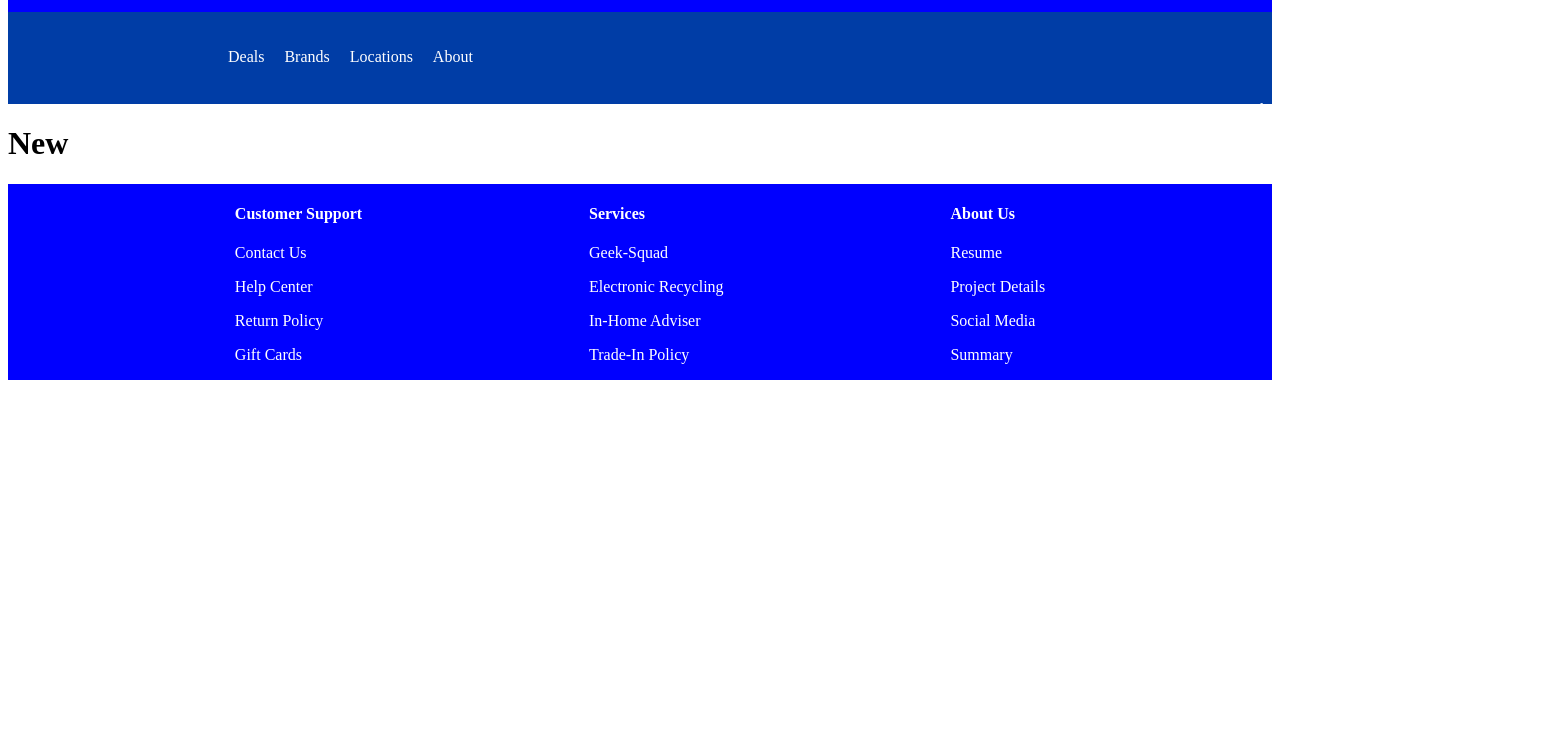
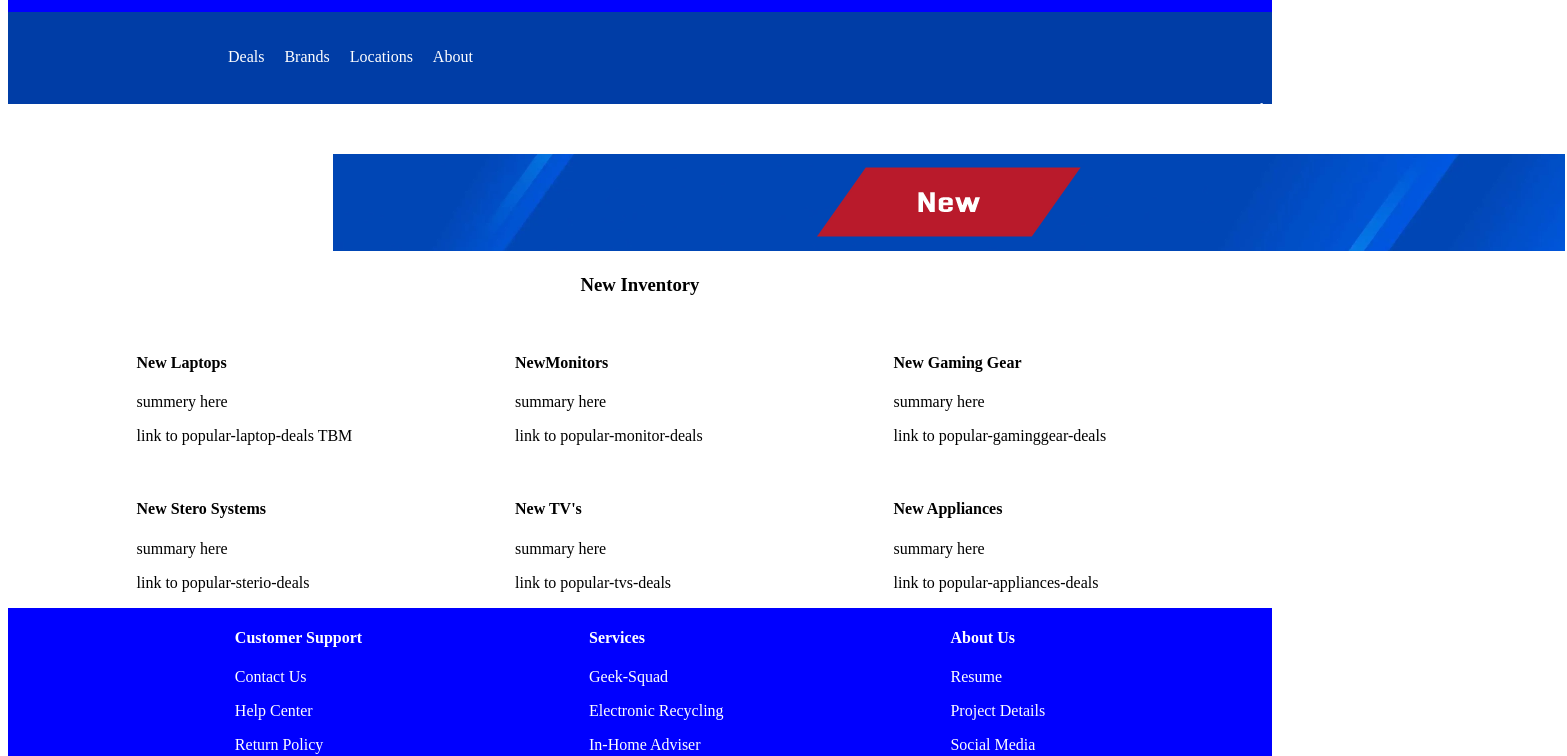
Before and after one commit to c0nsy/Best-Buy-Clone, a React (Vite) app: page /new in a window 1280 px wide. Shown: the part 380-1136 px from the top of the page, 1567 px wide, since content can reach past the window. Built offline with nearby package versions, Linux system fonts and the light colour scheme.

Commit message:
made new skeleton (the .jsx)

```diff
--- a/src/Subpages/New.jsx
+++ b/src/Subpages/New.jsx
@@ -1,8 +1,47 @@
-
+import NewBanner from "../assets/newbanner.png"
 export default function New(){
     return(
         <div className="new">
-            <h1>New</h1>
+            <img src={NewBanner} className="deals-banner" />
+            <h3 className="deals-text">New Inventory</h3>
+            <div className="popular-deals--wrapper">
+                <div>
+                    <img src="" alt="" />
+                    <h4>New Laptops</h4>
+                    <p>summery here</p>
+                    <p>link to popular-laptop-deals TBM</p>
+                </div>
+                <div>
+                    <img src="" alt="" />
+                    <h4>NewMonitors</h4>
+                    <p>summary here</p>
+                    <p>link to popular-monitor-deals</p>
+                </div>
+                <div>
+                    <img src="" alt="" />
+                    <h4>New Gaming Gear</h4>
+                    <p>summary here</p>
+                    <p>link to popular-gaminggear-deals</p>
+                </div>
+                <div>
+                    <img src="" alt="" />
+                    <h4>New Stero Systems</h4>
+                    <p>summary here</p>
+                    <p>link to popular-sterio-deals</p>
+                </div>
+                <div>
+                    <img src="" alt="" />
+                    <h4>New TV's</h4>
+                    <p>summary here</p>
+                    <p>link to popular-tvs-deals</p>
+                </div>
+                <div>
+                    <img src="" alt="" />
+                    <h4>New Appliances</h4>
+                    <p>summary here</p>
+                    <p>link to popular-appliances-deals</p>
+                </div>
+            </div>
         </div>
     )
 }
```
Also changed, not shown: src/assets/newbanner.png (added).
